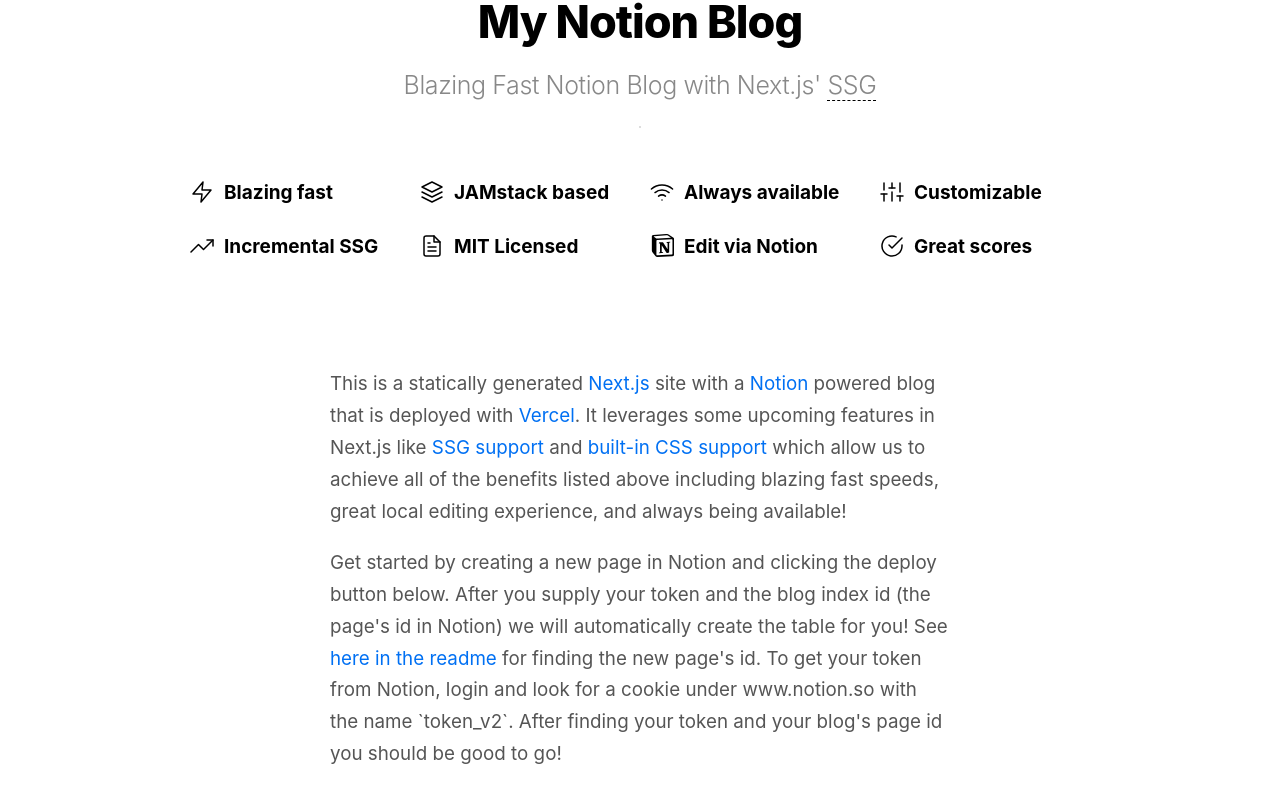
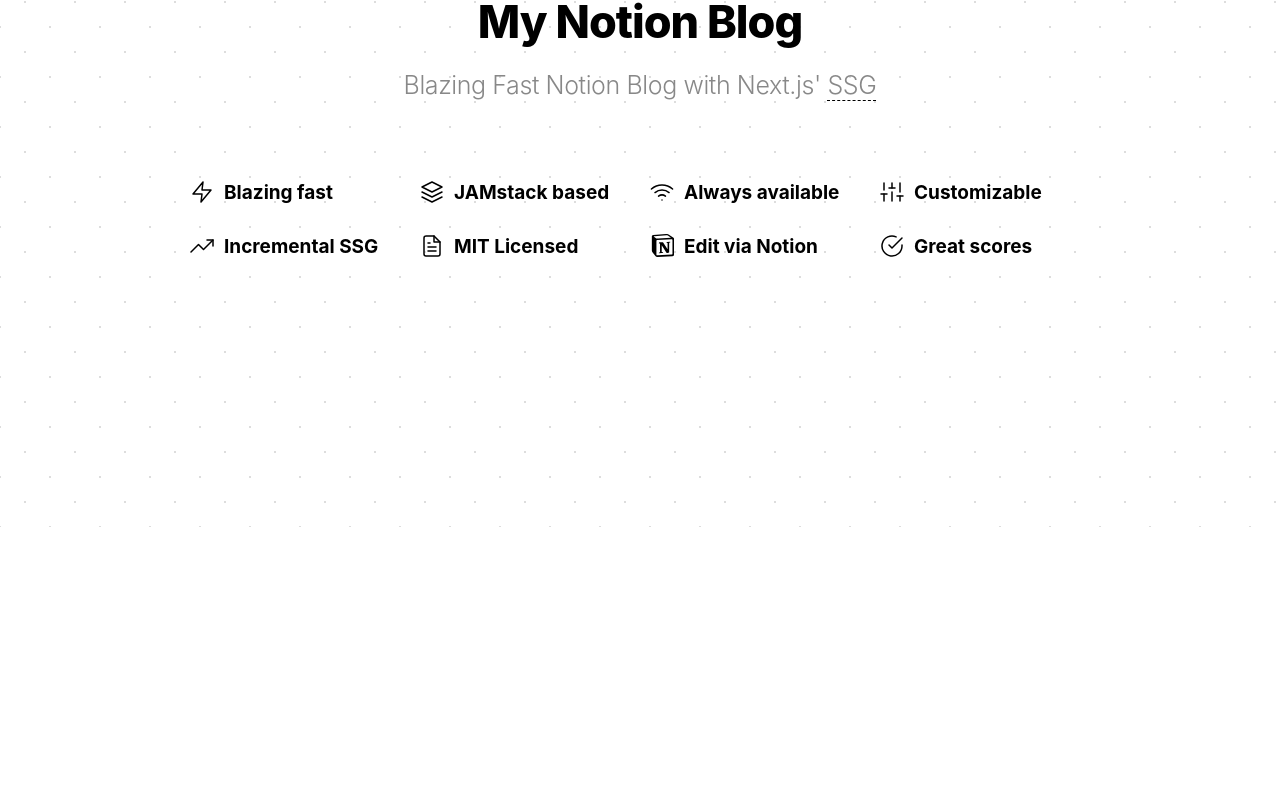
Before and after one commit to yossy/notion-blog, a Next.js app: page / in a window 1280 px wide. Shown: the part 273-1076 px from the top of the page. After the commit the page ends 800 px from the top, so only its background shows below. Built offline with nearby package versions, Linux system fonts and the light colour scheme.

Commit message:
いらない段落を削除

```diff
--- a/src/pages/index.tsx
+++ b/src/pages/index.tsx
@@ -30,37 +30,6 @@
       <Features />
 
       <div className="explanation">
-        <p>
-          This is a statically generated{' '}
-          <ExtLink href="https://nextjs.org">Next.js</ExtLink> site with a{' '}
-          <ExtLink href="https://notion.so">Notion</ExtLink> powered blog that
-          is deployed with <ExtLink href="https://vercel.com">Vercel</ExtLink>.
-          It leverages some upcoming features in Next.js like{' '}
-          <ExtLink href="https://github.com/vercel/next.js/issues/9524">
-            SSG support
-          </ExtLink>{' '}
-          and{' '}
-          <ExtLink href="https://github.com/vercel/next.js/issues/8626">
-            built-in CSS support
-          </ExtLink>{' '}
-          which allow us to achieve all of the benefits listed above including
-          blazing fast speeds, great local editing experience, and always being
-          available!
-        </p>
-
-        <p>
-          Get started by creating a new page in Notion and clicking the deploy
-          button below. After you supply your token and the blog index id (the
-          page's id in Notion) we will automatically create the table for you!
-          See{' '}
-          <ExtLink href="https://github.com/ijjk/notion-blog#getting-blog-index-and-token">
-            here in the readme
-          </ExtLink>{' '}
-          for finding the new page's id. To get your token from Notion, login
-          and look for a cookie under www.notion.so with the name `token_v2`.
-          After finding your token and your blog's page id you should be good to
-          go!
-        </p>
       </div>
     </div>
   </>
```
